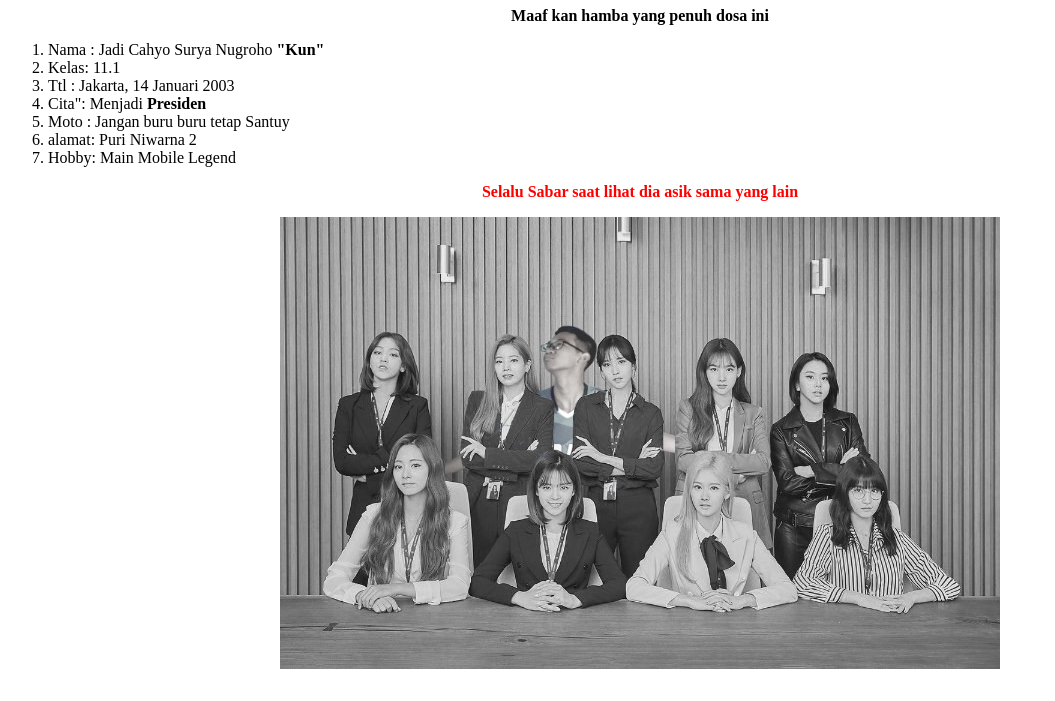
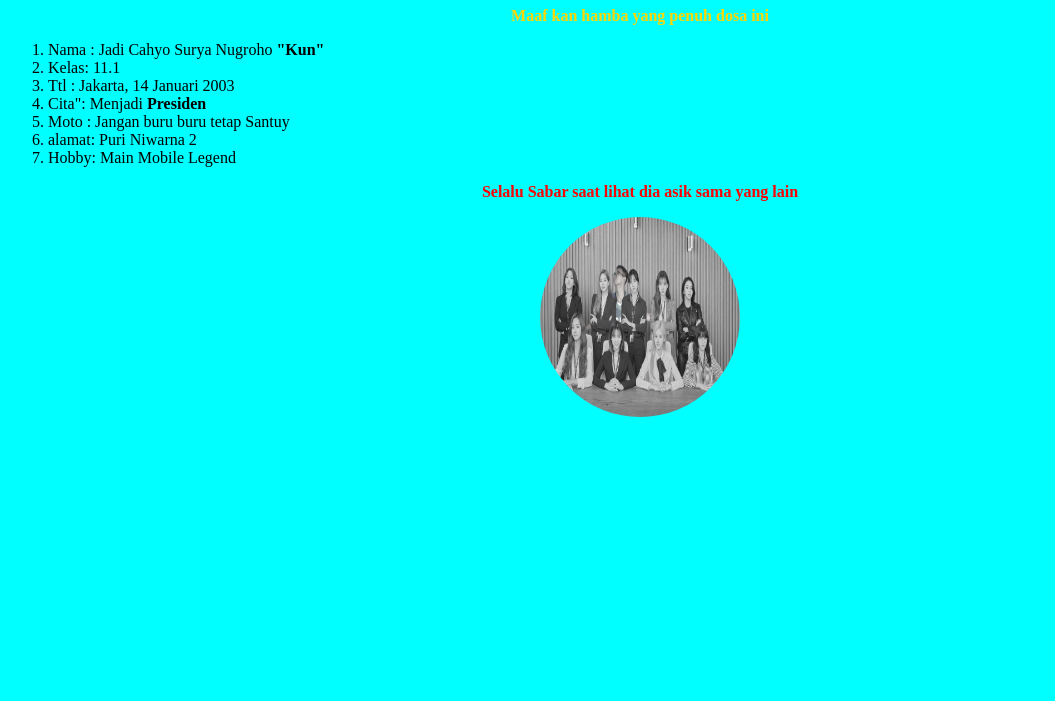
Before and after one commit to kun-Jed/kun-Jed.github.io, a plain HTML site: page index.html in a window 1280 px wide. Shown: the part 99-800 px from the top of the page, without its empty margins (0-1055 px from the left). Drawn offline with Linux system fonts and the light colour scheme.

Commit message:
Add files via upload

```diff
--- /dev/null
+++ b/index.css
@@ -0,0 +1,19 @@
+body
+{
+	background-color:#00FFFF}
+h1
+{
+	text-align:left;color:#00008B}
+p1
+{
+	color:#FFD700}
+
+img
+{
+	border-radius: 75%;
+	width: 200px;
+	height: 200px;
+	display: inline-block;
+	margin-left: auto;
+	margin-right: auto;
+}
--- a/index.html
+++ b/index.html
@@ -1,13 +1,13 @@
-
-  <html>
+ <html>
 	<head>
 	  Biodata
+	  <link rel="stylesheet" type="text/css" href="index.css">
 	</head>
 	<body>
 
 	  <h1>Biodata Apa Adanya</h1>
 
-	  <p><center><b>Maaf kan hamba yang penuh dosa ini</b></center></p>
+	  <p1><center><b>Maaf kan hamba yang penuh dosa ini</b></center></p1>
 	  <ol>
 		<li>Nama : Jadi Cahyo Surya Nugroho <b>"Kun"</b></li>
 		<li>Kelas: 11.1</li>
```
